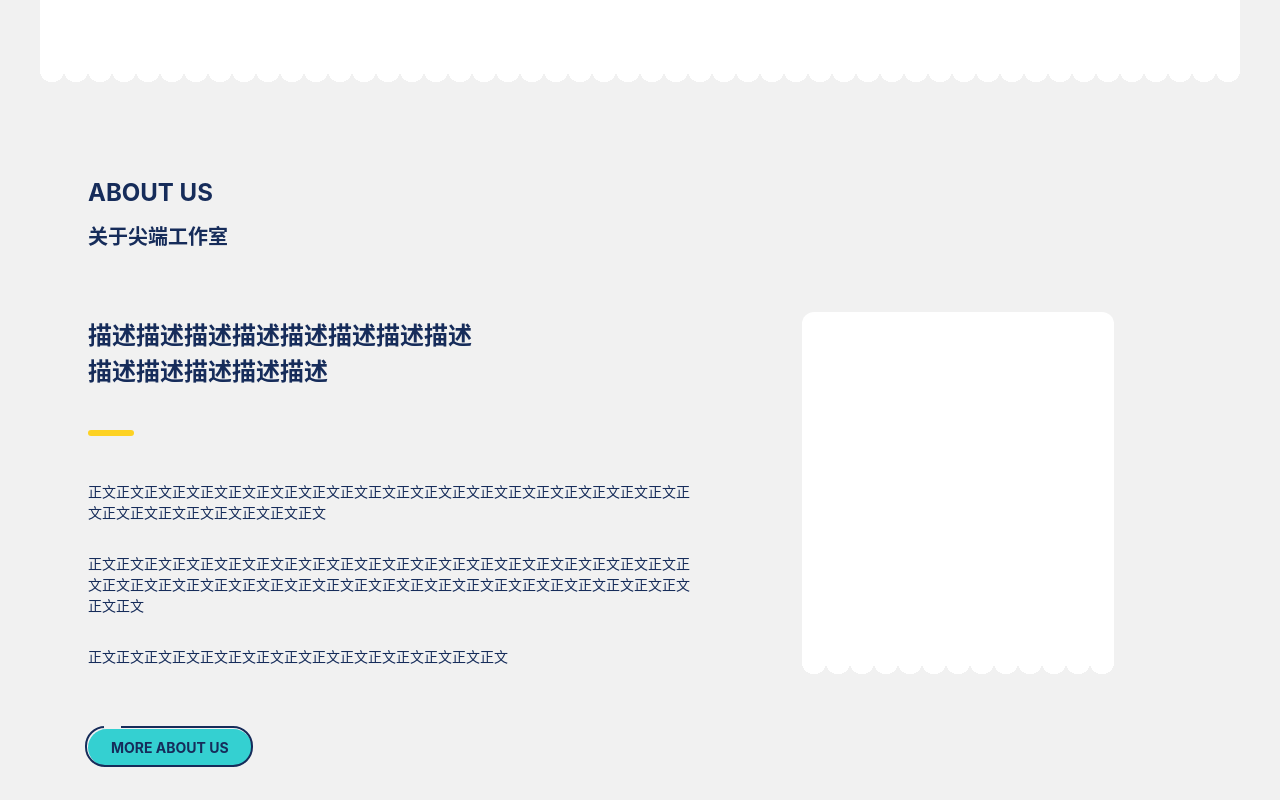
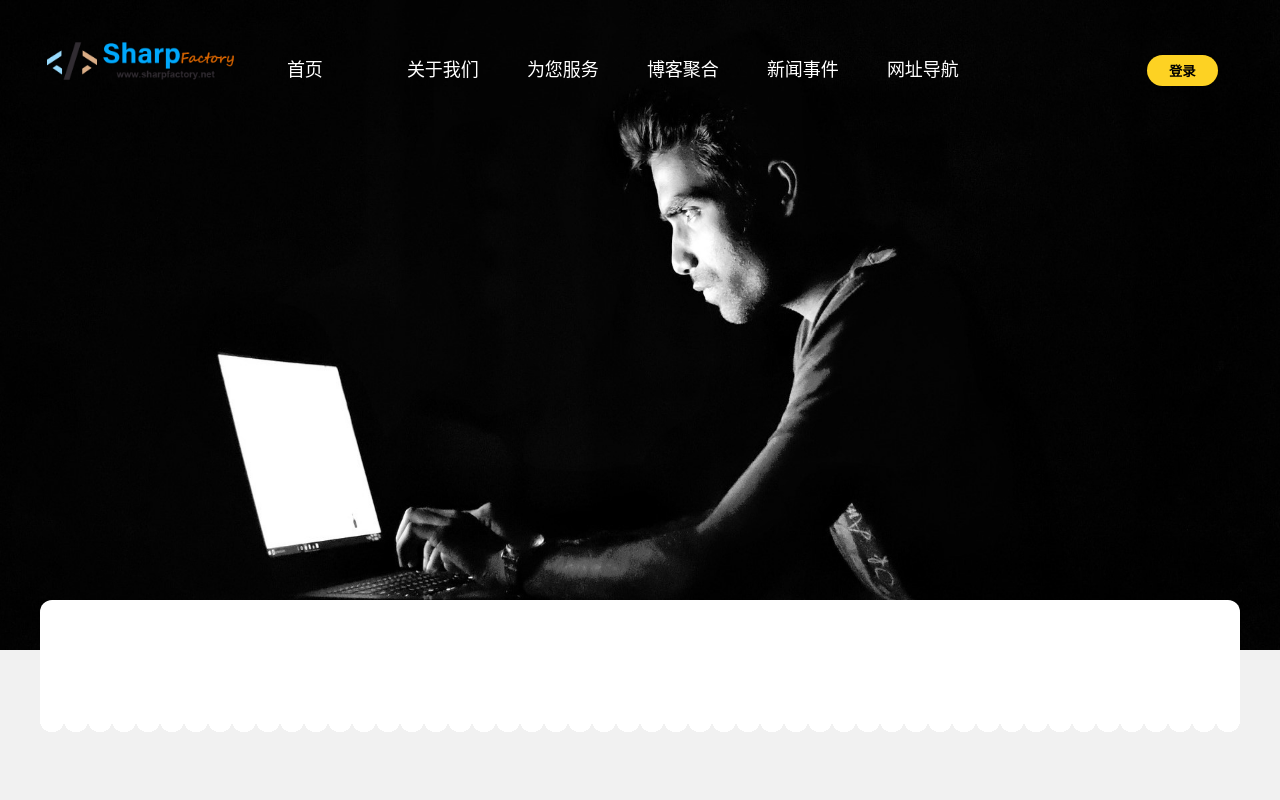
Before and after one commit to Atlantis-Brook/SharpFactory, a Vue app: page /#/ in a window 1280 px wide. Shown: the top 800 px of the page. Built offline with nearby package versions, Linux system fonts and the light colour scheme.

Commit message:
'第二次合并分支'

```diff
--- a/index.html
+++ b/index.html
@@ -4,8 +4,6 @@
     <meta charset="utf-8">
     <meta name="viewport" content="width=device-width,initial-scale=1.0">
     <title>feature-view</title>
-    <link rel="stylesheet" href="static/css/basic.css">
-    <script src="./static/js/mobile_or_pc.js"></script>
   </head>
   <body>
     <div id="app"></div>
--- a/src/App.vue
+++ b/src/App.vue
@@ -1,12 +1,18 @@
 <template>
   <div id="app">
+    <base-header />
     <router-view/>
+    <base-footer />
   </div>
 </template>
 
 <script>
+import Header from '@/components/Header'
+import Footer from '@/components/Footer'
+
 export default {
-  name: 'App'
+  name: 'App',
+  components: { BaseHeader: Header, BaseFooter: Footer }
 }
 </script>
 
--- a/static/css/basic.css
+++ b/src/assets/css/basic.css
@@ -22,6 +22,9 @@ h1,h2,h3,h4,h5,h6 {
 }
 p {
   margin: 0;
+}
+ul {
+  padding: 0;
 }
 li {
   list-style: none;
--- a/src/components/Footer.vue
+++ b/src/components/Footer.vue
@@ -64,6 +64,7 @@
  .footer_bgcolor {
     background-color:rgb(52, 208, 209);
     height: 700px;
+    position: relative;
  }
  .clear{
     clear: both;
--- a/src/main.js
+++ b/src/main.js
@@ -6,6 +6,9 @@ import router from './router'
 
 Vue.config.productionTip = false
 
+import '@/assets/css/basic.css'
+import '@/assets/js/mobile_or_pc.js'
+
 /* eslint-disable no-new */
 new Vue({
   el: '#app',
--- a/src/router/index.js
+++ b/src/router/index.js
@@ -1,9 +1,6 @@
 import Vue from 'vue'
 import Router from 'vue-router'
 import Home from '@/views/Home'
-import HelloWorld from '@/components/HelloWorld'
-import Header from '@/components/Header'
-import Footer from '@/components/Footer'
 import News from '@/components/News'
 import NotFound from '@/views/NotFound'
 import Blogs from '@/views/Blogs'
@@ -20,23 +17,22 @@ export default new Router({
       component: Home
     },
     {
-      path: '/new',
-      path: '/h',
-      name: 'Header',
-      component: Header
-    },
-    {
-      path: '/f',
-      name: 'Footer',
-      component: Footer
-    },
-    {
       path: '/news',
       name: 'News',
       component: News
     },
     {
-      path: '/blogdetails',
+      path:'/news/details',
+      name:'NewDetails',
+      component:NewDetails
+    },
+    {
+      path:'/blogs',
+      name:'Blogs',
+      component:Blogs
+    },
+    {
+      path: '/blogs/details',
       name: 'BlogDetails',
       component: BlogDetails
     },
@@ -45,15 +41,5 @@ export default new Router({
       name: 'NotFound',
       component: NotFound
     },
-    {
-      path:'/blogs',
-      name:'Blogs',
-      component:Blogs
-    },
-    {
-      path:'/new/details',
-      name:'NewDetails',
-      component:NewDetails
-    }
   ]
 })
--- a/src/views/Blogs.vue
+++ b/src/views/Blogs.vue
@@ -130,10 +130,8 @@ export default {
 }
 
 </script>
-<style>
 
-
-
+<style scoped>
 /*基础模块样式*/
 .our-blogs-module{
     margin: 0 auto;
--- a/src/views/Home.vue
+++ b/src/views/Home.vue
@@ -246,9 +246,15 @@
   </div>
 </template>
 <script>
+export default {
 
+}
 </script>
-<style>
+
+<style scoped>
+  .middle {
+    text-align: center;
+  }
   .middle1 .wave-border {
     background-color: #fff;
     width: 1200px;
@@ -601,7 +607,7 @@
   }
   .middle3 .change-pages-right:hover{
     position: relative;
-    left: 1px;
+    left: 5px;
   }
   .middle4 .title {
     padding: 100px 0 0 0;
--- a/src/views/NewDetails.vue
+++ b/src/views/NewDetails.vue
@@ -43,7 +43,8 @@ export default {
 
 }
 </script>
-<style>
+
+<style scoped>
 .details{
     margin: 0 auto;
     width: 1200px;
--- a/src/views/NotFound.vue
+++ b/src/views/NotFound.vue
@@ -22,8 +22,8 @@ export default {
 
     }
 }
+</script>
 
-</script>
 <style scoped>
 .notfound{
     width: 100vw;
```
Also changed, not shown: src/assets/js/mobile_or_pc.js (renamed from static/js/mobile_or_pc.js), src/assets/sf_home.png (deleted).
